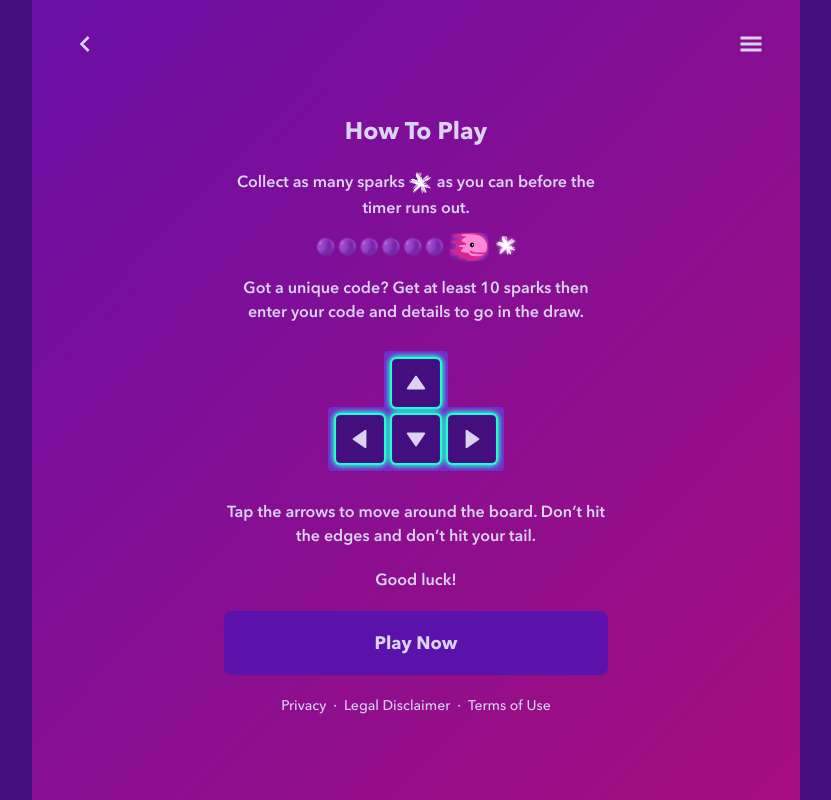
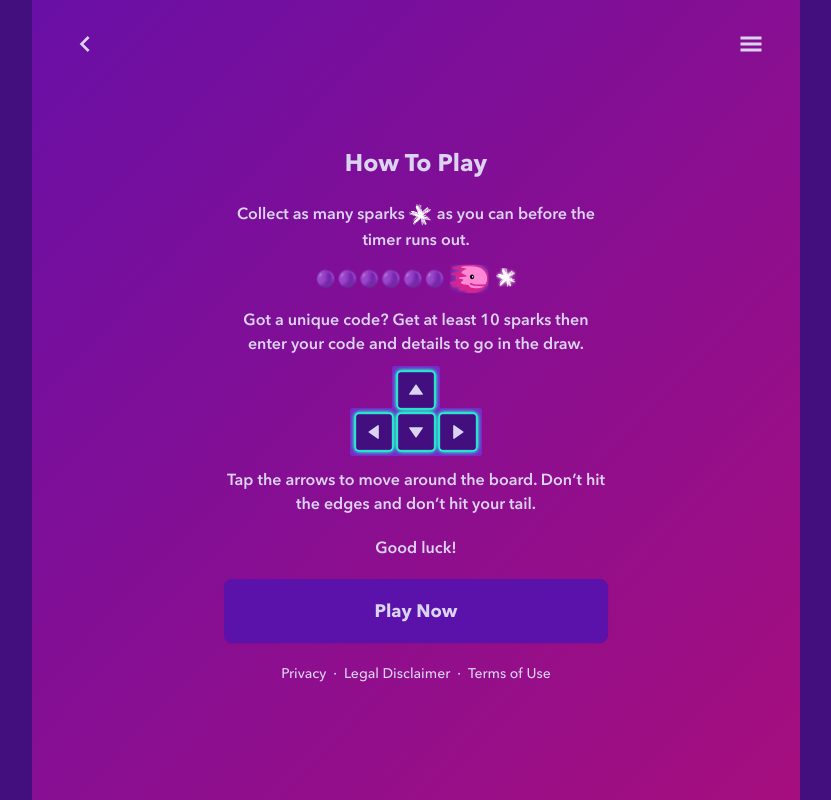
Before and after one commit to ricardogrecco/spark-snake-game, a Next.js app: page /tutorial in a window 1280 px wide. Shown: the whole page, without its empty margins (224-1055 px from the left). Built offline with nearby package versions, Linux system fonts and the light colour scheme.

Commit message:
Update scale of Arrow Keys in Tutorial page

```diff
--- a/app/(routes)/tutorial/page.tsx
+++ b/app/(routes)/tutorial/page.tsx
@@ -34,7 +34,9 @@ export default function TutorialPage() {
           Got a unique code? Get at least {MIN_SPARKS} sparks then enter your
           code and details to go in the draw.
         </p>
-        <ArrowKeys />
+        <div className="scale-75 flex flex-row justify-center items-center -my-8">
+          <ArrowKeys />
+        </div>
         <p>
           Tap the arrows to move around the board. Don’t hit the edges and don’t
           hit your tail.
```
